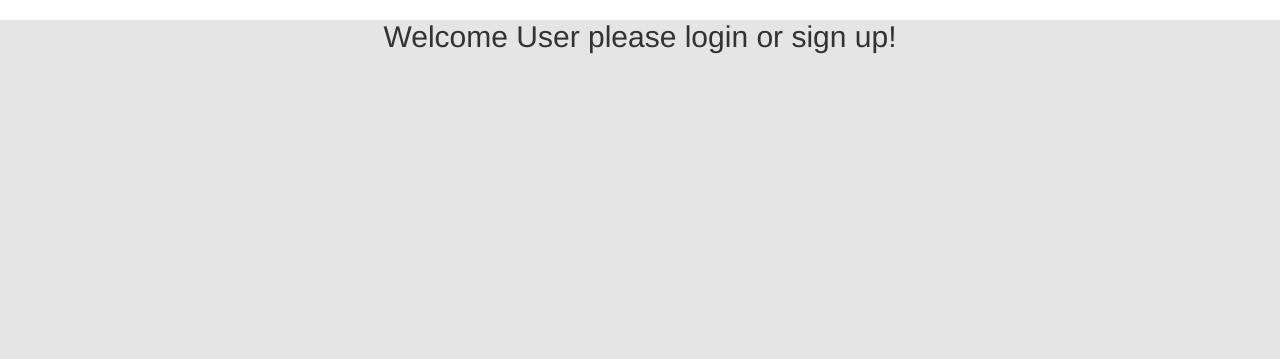
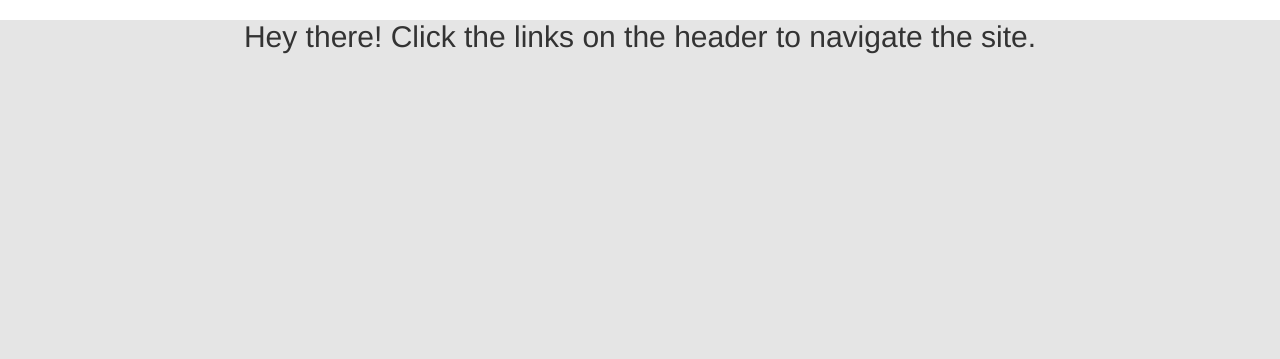
Before and after one commit to KevinJoiner/CS_499, a PHP site: page /index.php in a window 1280 px wide. Shown: the part 61-420 px from the top of the page. Run offline with PHP 8.4, Linux system fonts and the light colour scheme; a user stored in the database is signed in.

Commit message:
homepage fix
doesn't tell you to log in if you're already logged in

```diff
--- a/Training_site/index.php
+++ b/Training_site/index.php
@@ -4,17 +4,15 @@
 <div id="home_page">
  <body>
      <div>
-         <h2>Welcome User please login or sign up!</h2>
-		 <br>
-		 <br>
+		<?php
+			if (isset($_SESSION['user'])){
+				echo '<h2>Hey there! Click the links on the header to navigate the site.</h2>';
+			}
+			else{
+				echo '<h2>Welcome User please login or sign up!</h2>';
+			}
 
-
-
-
+		?>
 </body>
-
-
-
-
 </div>
 </html>
```
